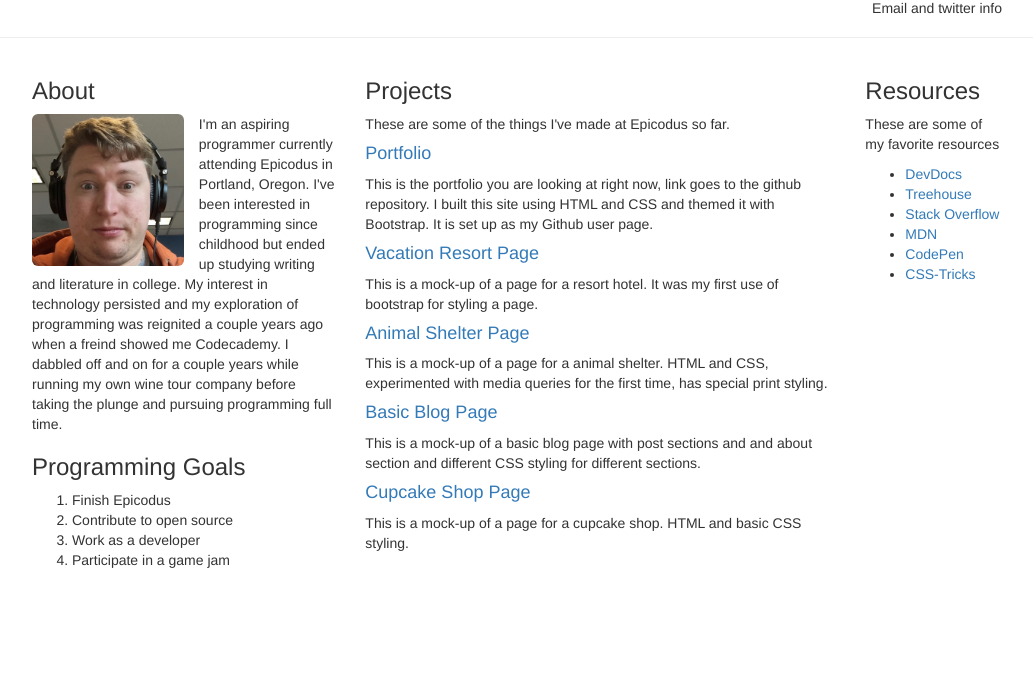
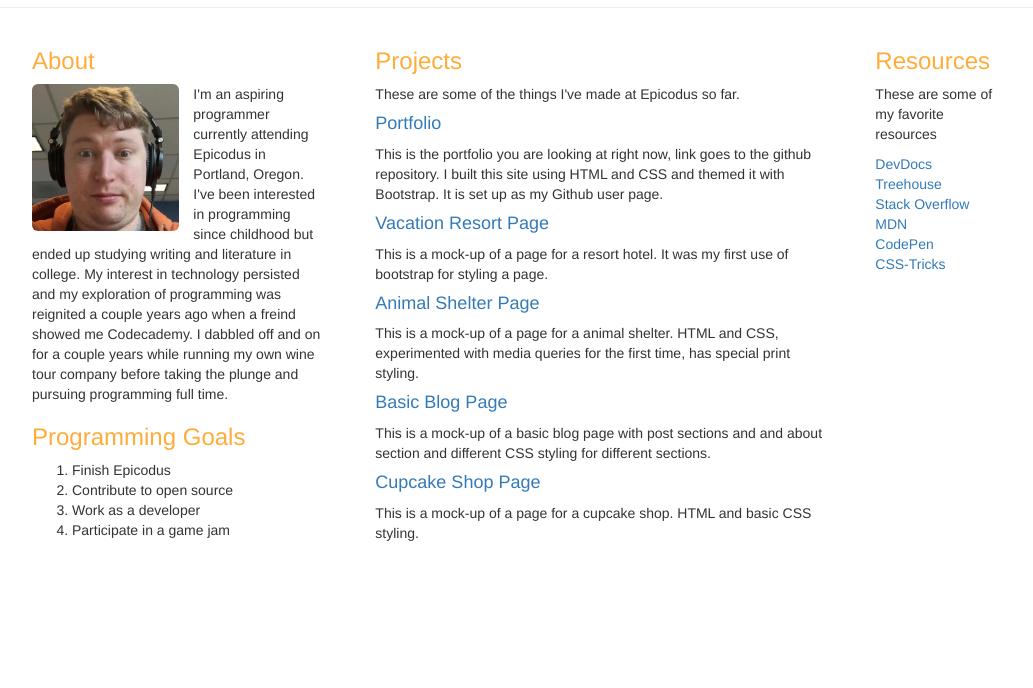
Before and after one commit to ottoetc/ottoetc.github.io, a plain HTML site: page index.html in a window 1280 px wide. Shown: the part 112-800 px from the top of the page, without its empty margins (123-1156 px from the left). Drawn offline with nearby package versions, Linux system fonts and the light colour scheme.

Commit message:
Add text styling.

```diff
--- a/css/custom.css
+++ b/css/custom.css
@@ -4,9 +4,14 @@
 img {
   float: left;
   margin-right: 5%;
-
   max-width: 50%;
 }
-#info {
-  float: right;
+h3, h1 small {
+  color: #FFAC3A;
 }
+.col-sm-4, .col-sm-6 {
+  padding-right: 25px;
+}
+.col-sm-6, .col-sm-2 {
+  padding-left: 25px;
+}
--- a/index.html
+++ b/index.html
@@ -23,9 +23,6 @@
     <div class="page-header">
       <div class="container">
         <h1 class="text-primary">Nathan Otto <small>Portfolio</small></h1>
-        <p id="info">
-          Email and twitter info
-        </p>
       </div>
     </div>
 
@@ -34,7 +31,7 @@
         <div class="col-sm-4">
           <h3>About</h3>
           <p>
-            <img src="img/profile.jpg" class="img-rounded" class="responsive" alt="A picture of Nathan Otto">I'm an aspiring programmer currently attending Epicodus in Portland, Oregon. I've been interested in programming since childhood but ended up studying writing and literature in college. My interest in technology persisted and my exploration of programming was reignited a couple years ago when a freind showed me Codecademy. I dabbled off and on for a couple years while running my own wine tour company before taking the plunge and pursuing programming full time.
+            <img src="img/profile.jpg" class="img-rounded" class="img-responsive" alt="A picture of Nathan Otto">I'm an aspiring programmer currently attending Epicodus in Portland, Oregon. I've been interested in programming since childhood but ended up studying writing and literature in college. My interest in technology persisted and my exploration of programming was reignited a couple years ago when a freind showed me Codecademy. I dabbled off and on for a couple years while running my own wine tour company before taking the plunge and pursuing programming full time.
           </p>
           <h3>Programming Goals</h4>
           <ol>
@@ -44,6 +41,7 @@
             <li>Participate in a game jam</li>
           </ul>
         </div>
+
         <div class="col-sm-6">
           <h3>Projects</h3>
           <p>
@@ -70,12 +68,13 @@
             This is a mock-up of a page for a cupcake shop. HTML and basic CSS styling.
           </p>
         </div>
+
         <div class="col-sm-2">
           <h3>Resources</h3>
           <p>
             These are some of my favorite resources
           </p>
-          <ul>
+          <ul class="list-unstyled">
             <li><a href="http://devdocs.io">DevDocs</a></li>
             <li><a href="https://teamtreehouse.com">Treehouse</a></li>
             <li><a href="http://stackoverflow.com">Stack Overflow</a></li>
```
